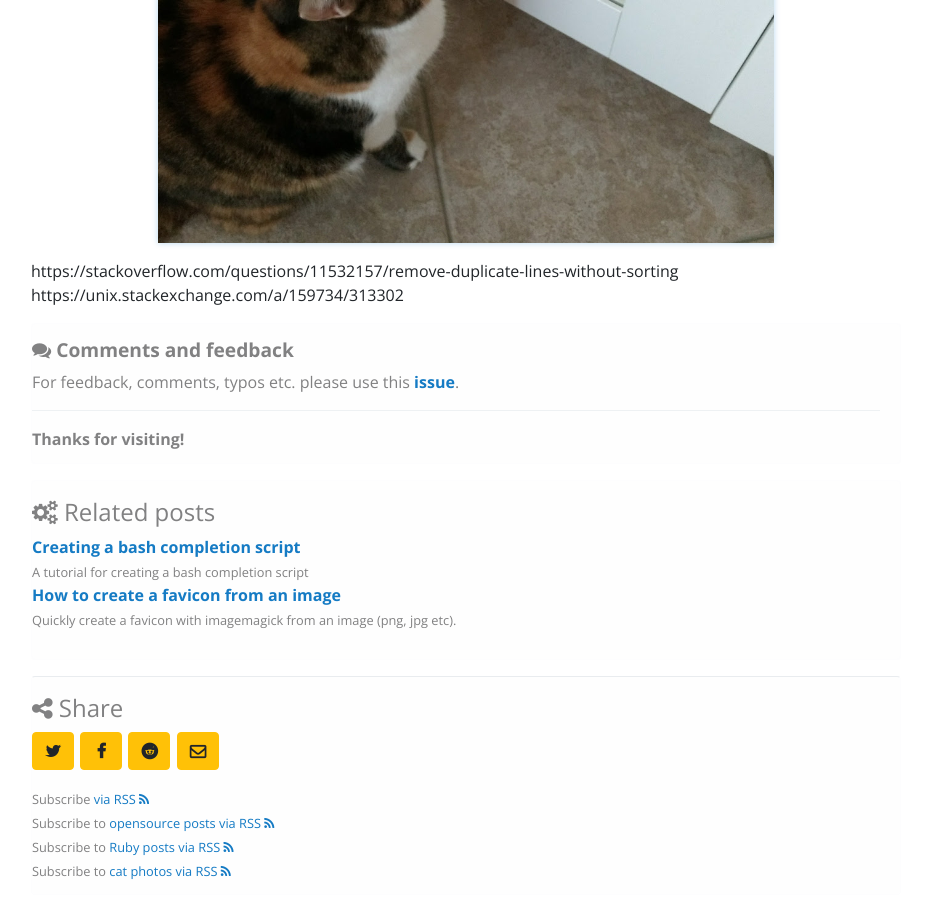
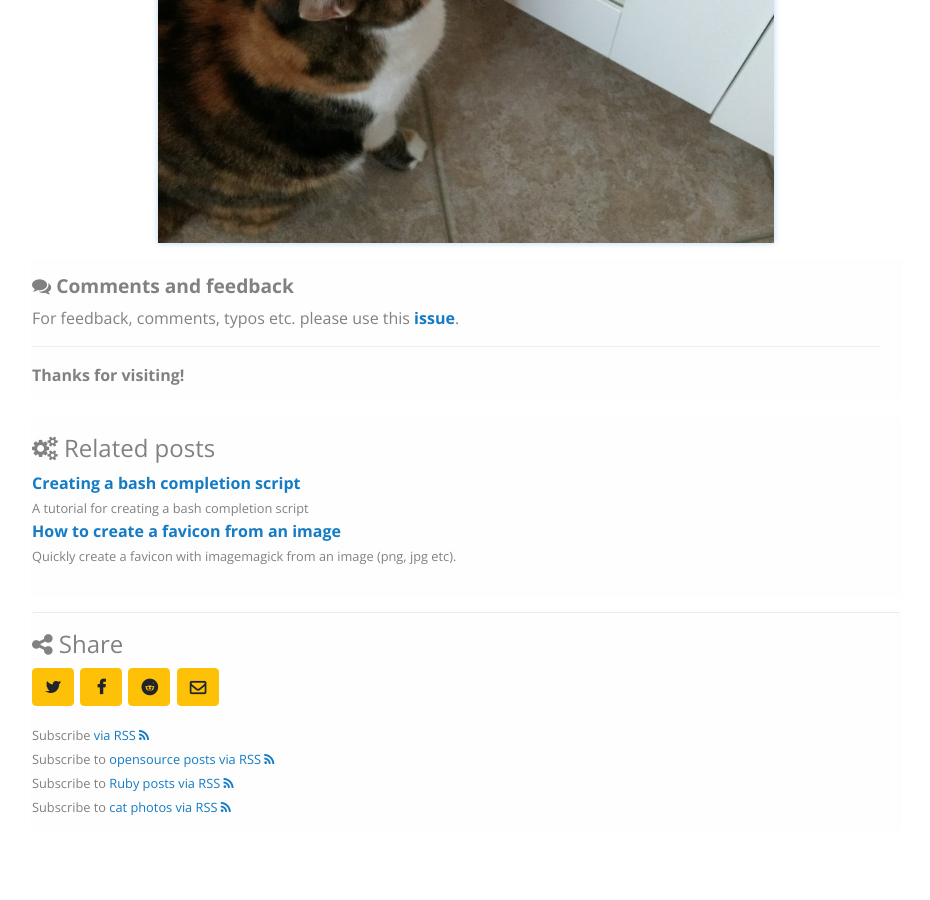
Before and after one commit to iridakos/iridakos.github.io, a Jekyll site: the page built from _posts/2019-05-16-remove-duplicate-lines-preserving-order-linux.markdown, in a window 1280 px wide and 900 px high, scrolled down 4413 px. Shown: the whole window, without its empty margins (24-954 px from the left). Built offline with Jekyll 4.4.1, drawn with Linux system fonts in a browser that asks for light colours; nearby versions of some CDN libraries; comment, search, counter and statistics services are not loaded; some of the changed lines change nothing that is shown.

Commit message:
remove links

```diff
--- a/_posts/2019-05-16-remove-duplicate-lines-preserving-order-linux.markdown
+++ b/_posts/2019-05-16-remove-duplicate-lines-preserving-order-linux.markdown
@@ -171,9 +171,6 @@ That's all. Cat photo.
 
 ![duplicate cat](/assets/images/posts/remove-duplicates/duplicate-cat.jpg)
 
-https://stackoverflow.com/questions/11532157/remove-duplicate-lines-without-sorting
-https://unix.stackexchange.com/a/159734/313302
-
 <div class="alert alert-light">
   <div class="alert-heading"><i class="fa fa-comments"></i> Comments and feedback</div>
 
```
